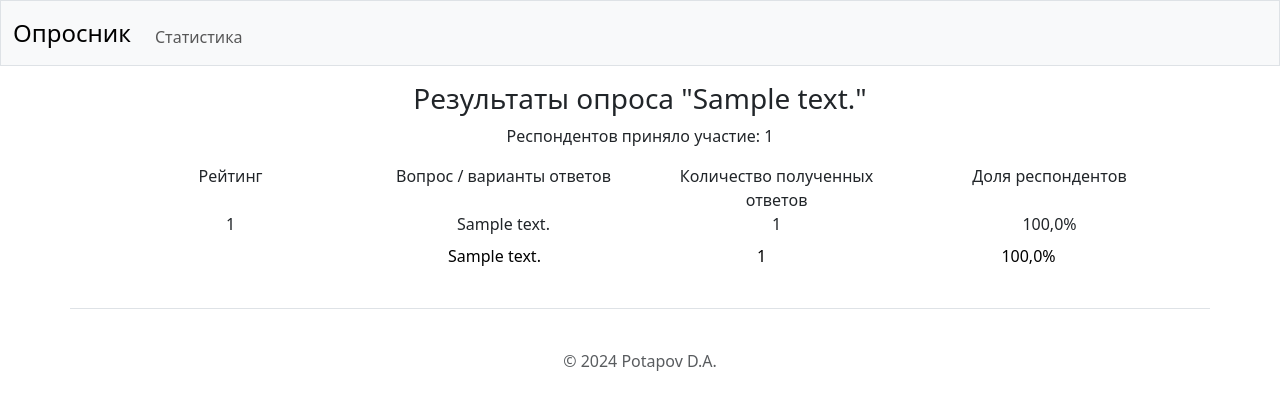
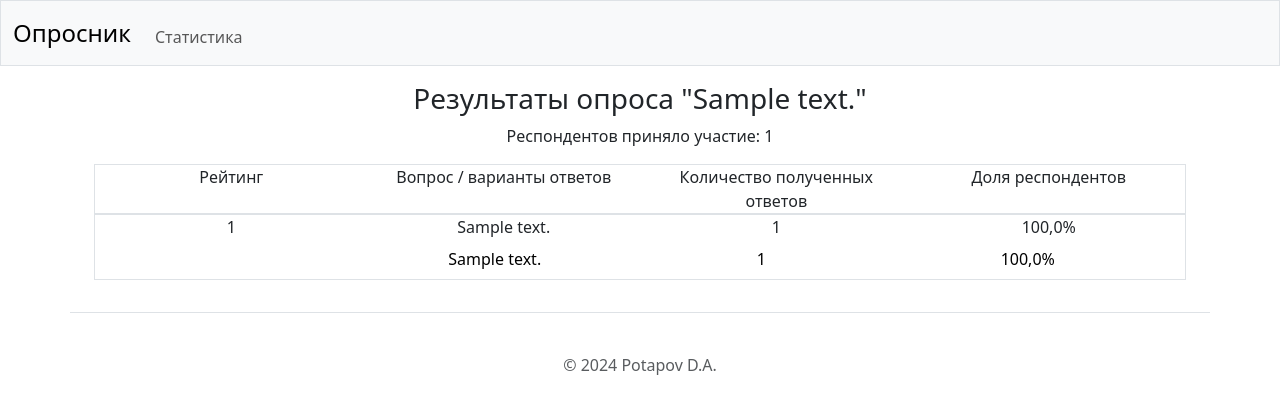
Before and after one commit to DAPotapov/survey, a Django app: page /stats in a window 1280 px wide. Shown: the top 414 px of the page. Run offline with Django 5.2, Linux system fonts and the light colour scheme; tables that the repository leaves empty hold one stand-in row (values such as "Sample post").

Commit message:
Updated template for statistics page

```diff
--- a/main/templates/main/statistics.html
+++ b/main/templates/main/statistics.html
@@ -9,11 +9,13 @@
     <div class="container">
         {% for survey in stats %}
         <div class="container gy-5">
-            <h3>Результаты опроса "{{ survey.title }}"</h3>
-            <p>Респондентов приняло участие: {{ survey.respondent_count }}</p>
+            <div class="container">
+                <h3>Результаты опроса "{{ survey.title }}"</h3>
+                <p>Респондентов приняло участие: {{ survey.respondent_count }}</p>
+            </div>
             {% if survey.questions %}
             <div class="container text-center table">
-                <div class="row">
+                <div class="row border">
                   <div class="col">
                     Рейтинг
                   </div>
@@ -28,7 +30,7 @@
                   </div>
                 </div>
                 {% for question in survey.questions %}
-                <div class="row">
+                <div class="row border">
                     <div class="col">{{ question.position }}</div>
                     <div class="col">{{ question.text }}</div>
                     <div class="col">{{ question.record_count }}</div>
```
